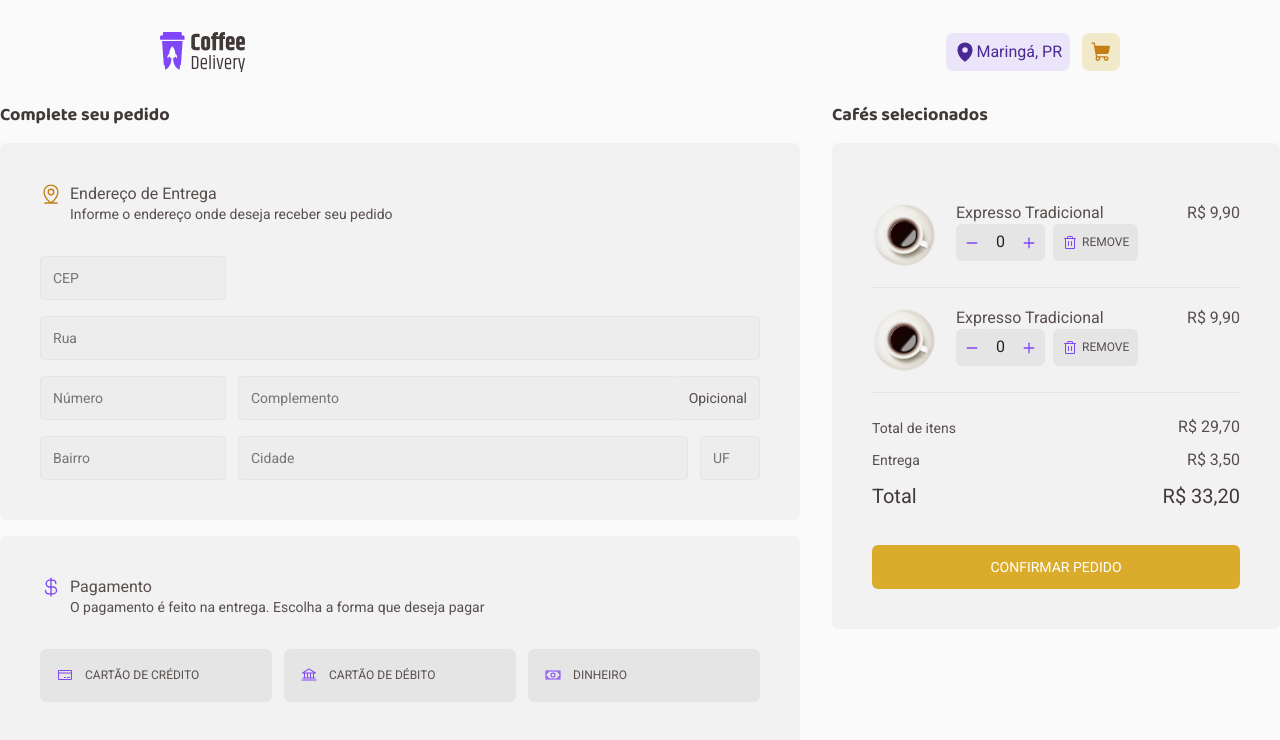
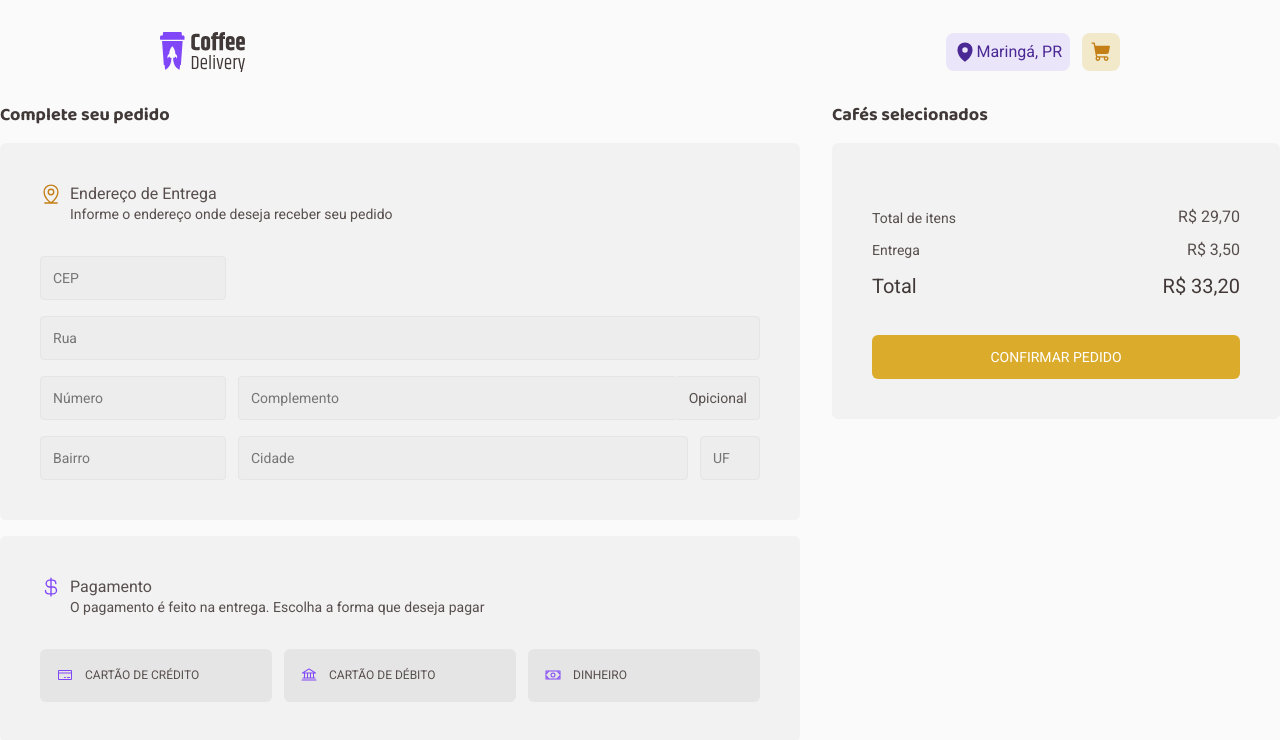
Before and after one commit to junioralvesbr/coffee-delivery, a React (Vite) app: page /cart in a window 1280 px wide. Shown: the top 740 px of the page. Built offline with nearby package versions, Linux system fonts and the light colour scheme.

Commit message:
create cart functions

```diff
--- a/src/App.tsx
+++ b/src/App.tsx
@@ -3,14 +3,17 @@ import { NavBar } from './components/NavBar'
 
 import { Global, defaultTheme } from './styles'
 import { Outlet } from 'react-router-dom'
+import { CartContextProvider } from './context/CartContext'
 
 function App() {
   return (
-    <ThemeProvider theme={defaultTheme}>
-      <Global />
-      <NavBar />
-      <Outlet />
-    </ThemeProvider>
+    <CartContextProvider>
+      <ThemeProvider theme={defaultTheme}>
+        <Global />
+        <NavBar />
+        <Outlet />
+      </ThemeProvider>
+    </CartContextProvider>
   )
 }
 
--- a/src/components/Card/index.tsx
+++ b/src/components/Card/index.tsx
@@ -1,7 +1,9 @@
 import { ShoppingCart } from '@phosphor-icons/react'
 import { Container, InfoPrice } from './styles'
-import { Link } from 'react-router-dom'
 import { InputCount } from '../InputCount'
+import { useContext } from 'react'
+
+import { CartContext } from '../../context/CartContext'
 
 type CardProps = {
   coffee: {
@@ -15,6 +17,8 @@ type CardProps = {
 }
 
 export function Card({ coffee }: CardProps) {
+  const { addItemToList } = useContext(CartContext)
+
   return (
     <Container>
       <dl>
@@ -31,9 +35,9 @@ export function Card({ coffee }: CardProps) {
           <div>
             <InputCount />
 
-            <Link to="/cart">
+            <button onClick={() => addItemToList(coffee)}>
               <ShoppingCart size={22} weight="fill" />
-            </Link>
+            </button>
           </div>
         </InfoPrice>
       </dl>
--- a/src/components/Card/styles.ts
+++ b/src/components/Card/styles.ts
@@ -58,11 +58,13 @@ export const InfoPrice = styled.div`
     align-items: center;
     gap: 8px;
 
-    > a {
+    > button {
       background-color: ${(props) => props.theme.colors['purple-dark']};
       color: ${(props) => props.theme.colors.white};
       padding: 8px;
+      border: none;
       border-radius: 6px;
+      cursor: pointer;
     }
   }
 `
--- /dev/null
+++ b/src/context/CartContext.tsx
@@ -0,0 +1,32 @@
+import { ReactNode, createContext, useState } from 'react'
+
+export const CartContext = createContext('')
+
+type ItemList = {
+  coffee: {
+    id: string
+    title: string
+    description: string
+    image: string
+    price: number
+    tags: string[]
+  }
+}
+
+export const CartContextProvider = ({ children }) => {
+  const [itemList, setItemList] = useState<ItemList[]>([])
+
+  const addItemToList = (newItem: ItemList) => {
+    setItemList((old) => [...old, newItem])
+  }
+
+  const removeItemToList = (itemToRemove) => {
+    setItemList((old) => old.filter((item) => item !== itemToRemove))
+  }
+
+  return (
+    <CartContext.Provider value={{ itemList, addItemToList, removeItemToList }}>
+      {children}
+    </CartContext.Provider>
+  )
+}
--- /dev/null
+++ b/src/pages/Cart/CoffeCard/index.tsx
@@ -0,0 +1,37 @@
+import { Trash } from '@phosphor-icons/react'
+import { Container, RemoveButton } from './styles'
+import { InputCount } from '../../../components/InputCount'
+import { useContext } from 'react'
+import { CartContext } from '../../../context/CartContext'
+
+export type ItemProps = {
+  item: {
+    image: string
+    title: string
+    price: number
+  }
+}
+
+export function CoffeCard({ item }: ItemProps) {
+  const { removeItemToList } = useContext(CartContext)
+  const { image, title, price } = item
+
+  return (
+    <Container>
+      <div>
+        <img src={image} alt={title} />
+        <RemoveButton>
+          <h3>{title}</h3>
+          <div>
+            <InputCount />
+            <button onClick={() => removeItemToList(item)}>
+              <Trash size={16} style={{ color: '#8047F8' }} />
+              Remove
+            </button>
+          </div>
+        </RemoveButton>
+      </div>
+      <h4>R$ {price.toFixed(2)}</h4>
+    </Container>
+  )
+}
--- /dev/null
+++ b/src/pages/Cart/CoffeCard/styles.ts
@@ -0,0 +1,43 @@
+import styled from 'styled-components'
+import { mixins } from '../../../styles/mixins'
+
+export const Container = styled.article`
+  display: flex;
+  justify-content: space-between;
+  border-bottom: 1px solid #e6e5e5;
+  padding-block: 20px;
+
+  > div {
+    display: flex;
+    gap: 20px;
+    height: 64px;
+  }
+
+  h4 {
+    ${mixins.fonts.textM}
+    font-weight: 700;
+    color: ${(props) => props.theme.colors['base-text']};
+  }
+`
+
+export const RemoveButton = styled.div`
+  div {
+    display: flex;
+    gap: 8px;
+
+    > button {
+      display: flex;
+      align-items: center;
+      flex: 1;
+      gap: 4px;
+      ${mixins.fonts.buttonM}
+      text-transform: uppercase;
+      border: 1px solid transparent;
+      color: ${(props) => props.theme.colors['base-text']};
+      background-color: ${(props) => props.theme.colors['base-button']};
+      border-radius: 6px;
+      padding-inline: 8px;
+      cursor: pointer;
+    }
+  }
+`
--- a/src/pages/Cart/index.tsx
+++ b/src/pages/Cart/index.tsx
@@ -1,24 +1,27 @@
-import { InputCount } from '../../components/InputCount'
+import { CoffeCard } from './CoffeCard'
 import {
   Bank,
   CreditCard,
   CurrencyDollar,
   MapPinLine,
   Money,
-  Trash,
 } from '@phosphor-icons/react'
+
 import {
-  CoffeCard,
   ConfirmButton,
   Container,
   DescriptionSection,
   InputForm,
-  InputSection,
   Order,
   RadioForm,
 } from './styles'
+import { useContext } from 'react'
+
+import { CartContext } from '../../context/CartContext'
 
 export function Cart() {
+  const { itemList } = useContext(CartContext)
+
   return (
     <Container>
       <main>
@@ -81,39 +84,9 @@ export function Cart() {
         <h2>Cafés selecionados</h2>
 
         <section>
-          <CoffeCard>
-            <div>
-              <img src="/coffees/americano.png" alt="americano" />
-              <InputSection>
-                <h3>Expresso Tradicional</h3>
-                <div>
-                  <InputCount />
-                  <button>
-                    <Trash size={16} style={{ color: '#8047F8' }} />
-                    Remove
-                  </button>
-                </div>
-              </InputSection>
-            </div>
-            <h4>R$ 9,90</h4>
-          </CoffeCard>
-
-          <CoffeCard>
-            <div>
-              <img src="/coffees/americano.png" alt="americano" />
-              <InputSection>
-                <h3>Expresso Tradicional</h3>
-                <div>
-                  <InputCount />
-                  <button>
-                    <Trash size={16} style={{ color: '#8047F8' }} />
-                    Remove
-                  </button>
-                </div>
-              </InputSection>
-            </div>
-            <h4>R$ 9,90</h4>
-          </CoffeCard>
+          {itemList.map((item, index: number) => (
+            <CoffeCard item={item} key={index} />
+          ))}
 
           <Order>
             <div>
--- a/src/pages/Cart/styles.ts
+++ b/src/pages/Cart/styles.ts
@@ -152,47 +152,6 @@ export const RadioForm = styled.form`
   }
 `
 
-export const CoffeCard = styled.article`
-  display: flex;
-  justify-content: space-between;
-  border-bottom: 1px solid #e6e5e5;
-  padding-block: 20px;
-
-  > div {
-    display: flex;
-    gap: 20px;
-    height: 64px;
-  }
-
-  h4 {
-    ${mixins.fonts.textM}
-    font-weight: 700;
-    color: ${(props) => props.theme.colors['base-text']};
-  }
-`
-
-export const InputSection = styled.div`
-  div {
-    display: flex;
-    gap: 8px;
-
-    > button {
-      display: flex;
-      align-items: center;
-      flex: 1;
-      gap: 4px;
-      ${mixins.fonts.buttonM}
-      text-transform: uppercase;
-      border: 1px solid transparent;
-      color: ${(props) => props.theme.colors['base-text']};
-      background-color: ${(props) => props.theme.colors['base-button']};
-      border-radius: 6px;
-      padding-inline: 8px;
-      cursor: pointer;
-    }
-  }
-`
-
 export const Order = styled.div`
   margin-top: 24px;
   div {
```
